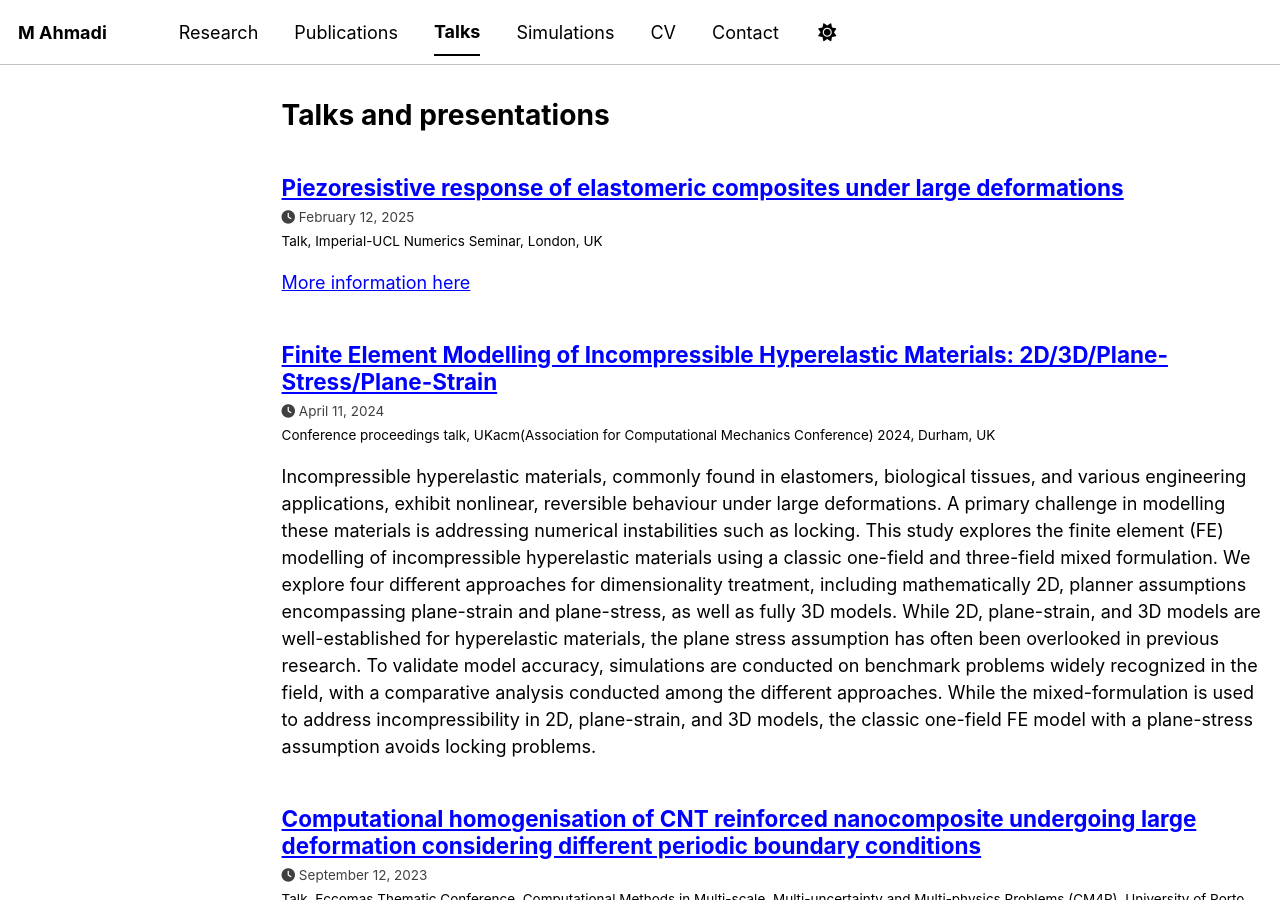
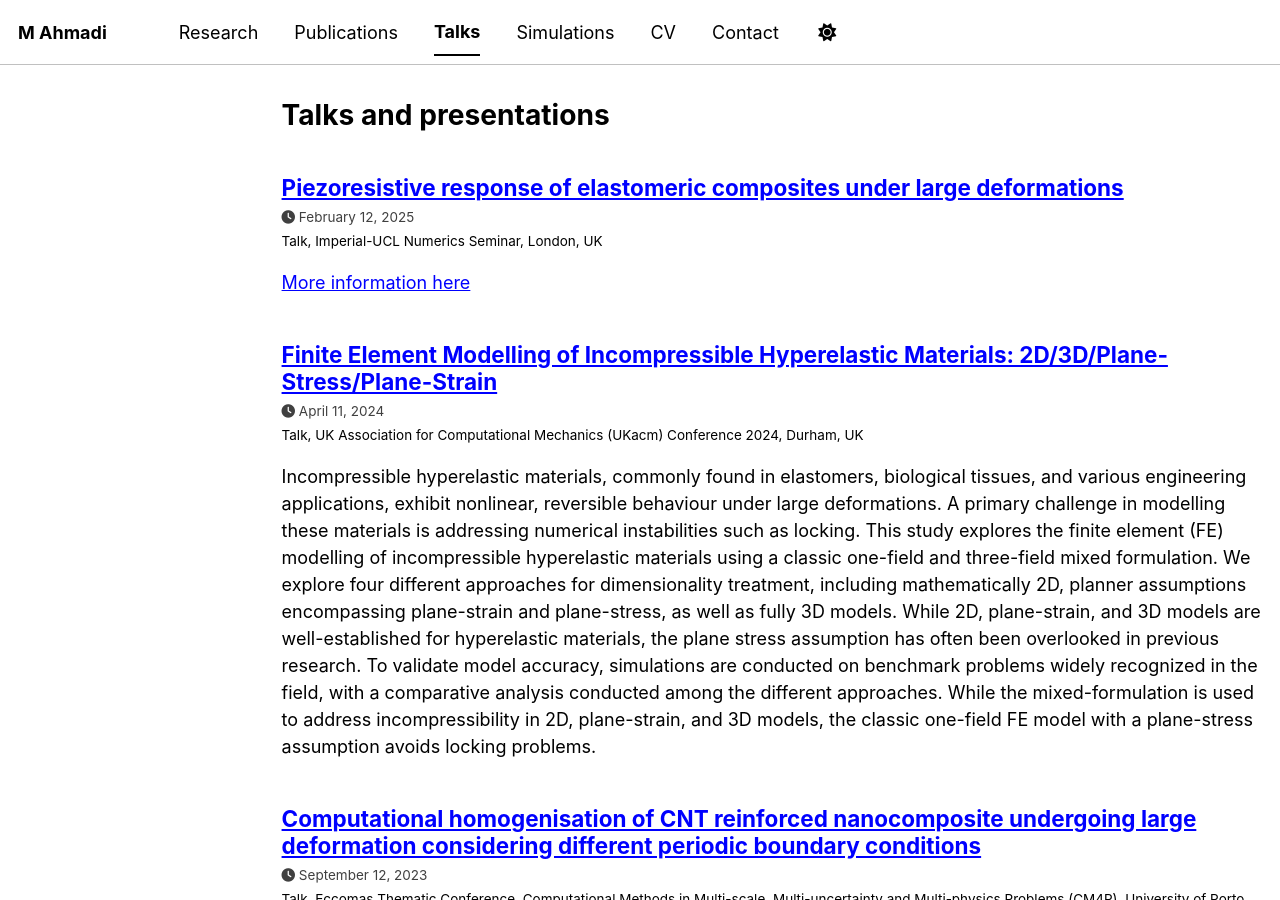
Before and after one commit to Masoud16ahm/Masoud16ahm.github.io, a Jekyll site: the page built from _pages/talks.html, in a window 1280 px wide and 900 px high. Built offline with Jekyll 4.4.1, drawn with Linux system fonts in a browser that asks for light colours; a script bundle is joined from its source files by our own code; library files that are not in the unit come from our copies.

Commit message:
Update talk type and venue details for UKacm 2024

```diff
--- a/_talks/ukacm2024.md
+++ b/_talks/ukacm2024.md
@@ -1,9 +1,9 @@
 ---
 title: "Finite Element Modelling of Incompressible Hyperelastic Materials: 2D/3D/Plane-Stress/Plane-Strain"
 collection: talks
-type: "Conference proceedings talk"
+type: "Talk"
 permalink: /talks/ukacm2024
-venue: "UKacm(Association for Computational Mechanics Conference) 2024"
+venue: "UK Association for Computational Mechanics (UKacm) Conference 2024"
 date: 2024-04-11
 location: "Durham, UK"
 ---
```
